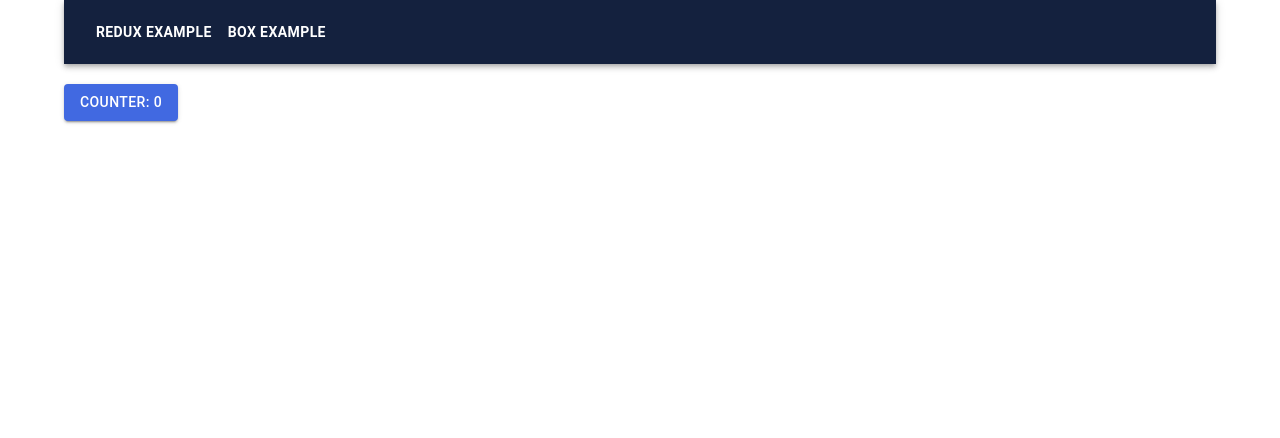
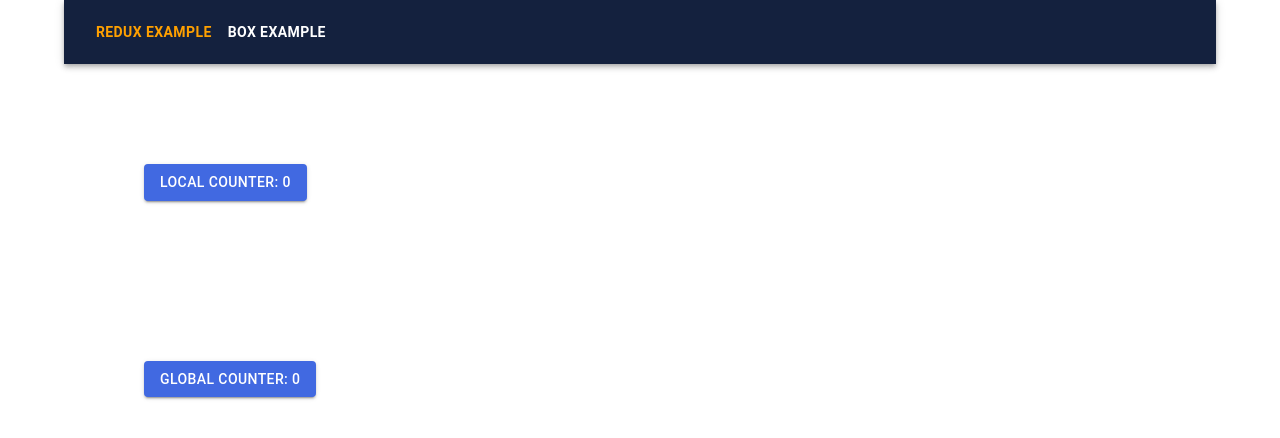
Before and after one commit to curekoshimizu/vite_react_ts_with_python_backend, a React (Vite) app in the folder fe/: page / in a window 1280 px wide. Shown: the top 438 px of the page. Built offline with nearby package versions, Linux system fonts and the light colour scheme.

Commit message:
implement slice

```diff
--- a/fe/src/apps/App.tsx
+++ b/fe/src/apps/App.tsx
@@ -6,7 +6,7 @@ import BoxExample from '../pages/BoxExample';
 import ReduxExampleApp from '../pages/ReduxExample';
 
 const links = [
-  { label: 'redux example', path: '/redux_example' },
+  { label: 'redux example', path: '/' },
   { label: 'box example', path: '/box_example' },
 ];
 
@@ -17,7 +17,6 @@ const App = () => (
       <StyledAppBar links={links} />
       <Routes>
         <Route path="/" element={<ReduxExampleApp />} />
-        <Route path="/redux_example" element={<ReduxExampleApp />} />
         <Route path="/box_example" element={<BoxExample />} />
       </Routes>
     </Container>
--- a/fe/src/pages/ReduxExample.tsx
+++ b/fe/src/pages/ReduxExample.tsx
@@ -1,25 +1,42 @@
 import { Box, Button } from '@mui/material';
 import { styled } from '@mui/material/styles';
 import { useState } from 'react';
+
+import { actions } from '../slices/counterSlices';
+import { useAppSelector, useAppDispatch } from '../store';
 
 const CustomButton = styled(Button)({
   backgroundColor: 'royalblue',
 });
 
 const ReduxExampleApp = () => {
-  const [count, setCount] = useState(0);
+  const counter = useAppSelector((state) => state.counter);
+  const [localCount, setLocalCount] = useState(0);
+  const dispatch = useAppDispatch();
 
   return (
-    <Box>
+    <>
+      <Box p={10}>
         <CustomButton
           variant="contained"
-        onClick={() => setCount(count + 1)}
+          onClick={() => setLocalCount(localCount + 1)}
         >
-        Counter:
+          Local Counter:
           {' '}
-        {count}
+          {localCount}
         </CustomButton>
       </Box>
+      <Box p={10}>
+        <CustomButton
+          variant="contained"
+          onClick={() => dispatch(actions.addCounter(1))}
+        >
+          Global Counter:
+          {' '}
+          {counter}
+        </CustomButton>
+      </Box>
+    </>
   );
 };
 
--- /dev/null
+++ b/fe/src/slices/counterSlices.ts
@@ -0,0 +1,14 @@
+import { createSlice, PayloadAction } from '@reduxjs/toolkit';
+
+const initialState : number = 0;
+
+const slice = createSlice({
+  name: 'counter',
+  initialState,
+  reducers: {
+    addCounter: (status: number, action: PayloadAction<number>): number => status + action.payload,
+  },
+});
+
+export const { actions } = slice;
+export default slice.reducer;
--- a/fe/src/slices/rootReducer.ts
+++ b/fe/src/slices/rootReducer.ts
@@ -1,6 +1,9 @@
 import { combineReducers } from '@reduxjs/toolkit';
 
+import counter from './counterSlices';
+
 const rootReducer = combineReducers({
+  counter,
 });
 
 export default rootReducer;
```
Lines whose indentation alone changed are shown as unchanged.
